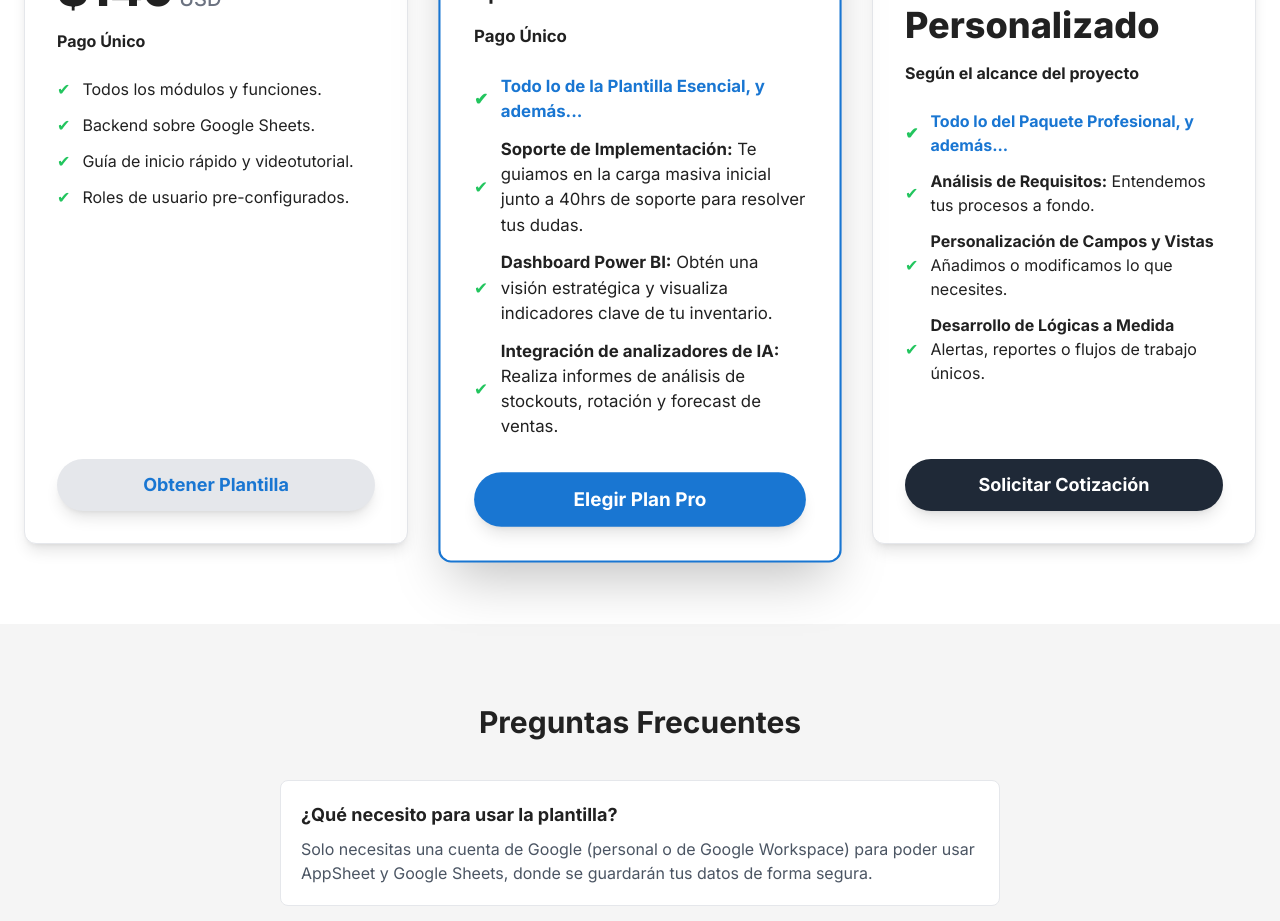
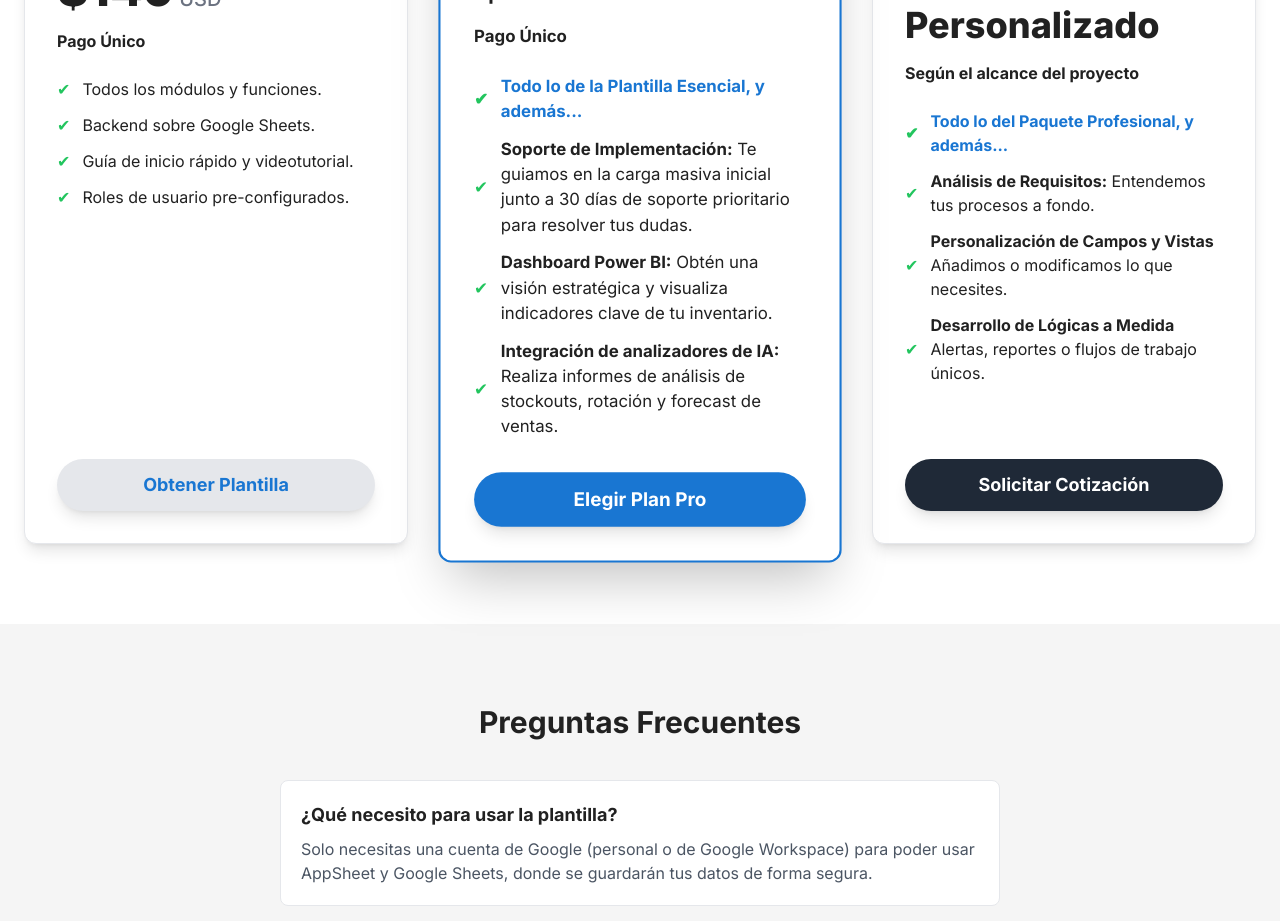
Before and after one commit to nsantosks/stocktracker-landing, a plain HTML site: page index.html in a window 1280 px wide. Shown: the part 10020-10941 px from the top of the page. Drawn offline with nearby package versions, Linux system fonts and the light colour scheme.

Commit message:
aclaratoria de tiempo de soporte

```diff
--- a/index.html
+++ b/index.html
@@ -386,7 +386,7 @@
                             </li>
                             <li class="flex items-center">
                                 <span class="text-green-500 mr-3">✔</span>
-                                <span><strong class="font-semibold">Soporte de Implementación:</strong> Te guiamos en la carga masiva inicial junto a 40hrs de soporte para resolver tus dudas.</span>
+                                <span><strong class="font-semibold">Soporte de Implementación:</strong> Te guiamos en la carga masiva inicial junto a 30 días de soporte prioritario para resolver tus dudas.</span>
                             </li>
                             <li class="flex items-center">
                                 <span class="text-green-500 mr-3">✔</span>
```
